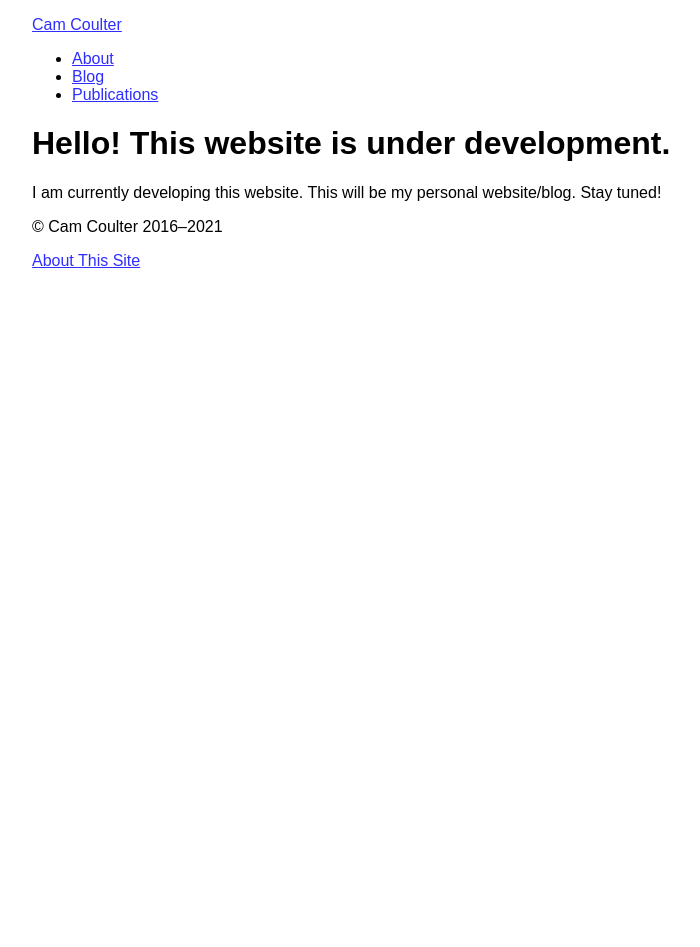
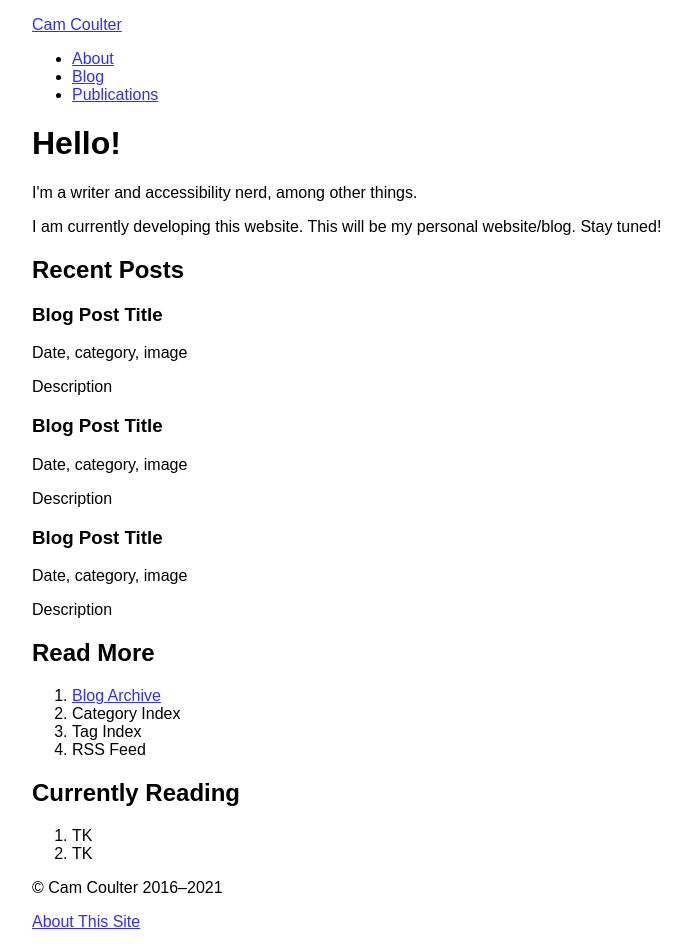
Before and after one commit to cncoulter/camcoulter.com, a Jekyll site: the page built from index.html, in a window 1280 px wide. Shown: the whole page, without its empty margins (88-788 px from the left). Built offline with Jekyll 4.4.1, drawn with Linux system fonts in a browser that asks for light colours; before the commit the page ends 900 px from its top, so only the background shows below that.

Commit message:
Update homepage/blog page

```diff
--- a/Blog.html
+++ b/Blog.html
@@ -2,11 +2,11 @@
 SPDX-FileCopyrightText: 2021 Cam Coulter <git@camcoulter.com>
 SPDX-License-Identifier: AGPL-3.0-or-later
 layout: default
-title: "Blog"
-permalink: /Blog/
+title: "Blog Archive"
+permalink: /Blog/Archive/
 ---
 
-<h1>Blog</h1>
+<h1>Blog Archive</h1>
 
 <ul>
 	<li><a href="/Blog/Categories">View Category Index</a></li>
--- /dev/null
+++ b/index.html
@@ -0,0 +1,53 @@
+---
+SPDX-FileCopyrightText: 2021 Cam Coulter <git@camcoulter.com>
+SPDX-License-Identifier: CC-BY-SA-4.0
+layout: default
+title: "Blog"
+---
+
+<h1>Hello!</h1>
+
+<p>I'm a writer and accessibility nerd, among other things.</p>
+
+<p>I am currently developing this website. This will be my personal website/blog. Stay tuned!</p>
+
+<h2>Recent Posts</h2>
+
+<h3>Blog Post Title</h3>
+
+<p>Date, category, image</p>
+
+<p>Description</p>
+
+<h3>Blog Post Title</h3>
+
+<p>Date, category, image</p>
+
+<p>Description</p>
+
+<h3>Blog Post Title</h3>
+
+<p>Date, category, image</p>
+
+<p>Description</p>
+
+<aside>
+	<section>
+		<h2>Read More</h2>
+		<ol>
+			<li><a href="/Blog/Archive">Blog Archive</a></li>
+			<li>Category Index</li>
+			<li>Tag Index</li>
+			<li>RSS Feed</li>
+		</ol>
+	</section>
+
+	<section>
+		<h2>Currently Reading</h2>
+		<ol>
+			<li>TK</li>
+			<li>TK</li>
+		</ol>
+	</section>
+
+</aside>
--- a/index.md
+++ /dev/null
@@ -1,10 +0,0 @@
----
-SPDX-FileCopyrightText: 2021 Cam Coulter <git@camcoulter.com>
-SPDX-License-Identifier: CC-BY-SA-4.0
-layout: default
-title: "Homepage"
----
-
-# Hello! This website is under development.
-
-I am currently developing this website. This will be my personal website/blog. Stay tuned!
```
